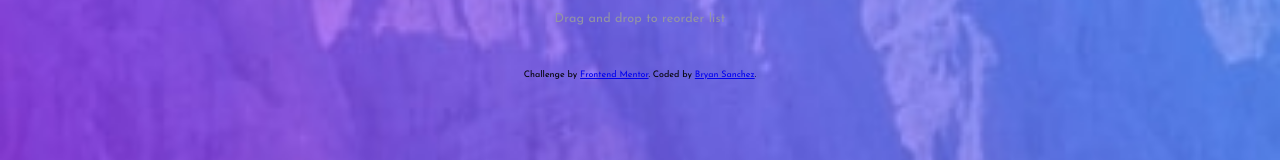
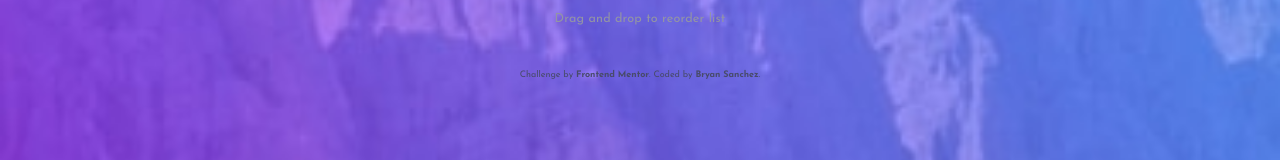
Before and after one commit to 0-BSCode/to-do-app-client, a React (Create React App) app: page / in a window 1280 px wide. Shown: the part 329-489 px from the top of the page. Built offline with nearby package versions, Linux system fonts and the light colour scheme.

Commit message:
Finished color switch feature

```diff
--- a/src/components/Body/TaskFilter/TaskFilter.js
+++ b/src/components/Body/TaskFilter/TaskFilter.js
@@ -12,7 +12,6 @@ const TaskFilter = ({setFilter, setFilteredTasks}) => {
       setFilteredTasks(tasks.filter(task => task.finished == false));
     } else if (e.target.textContent == "Completed") {
       setFilteredTasks(tasks.filter(task => task.finished == true));
-
     }
   }
 
--- a/src/components/Body/TaskFilter/styles.css
+++ b/src/components/Body/TaskFilter/styles.css
@@ -19,7 +19,7 @@
 }
 
 .filter__btn:hover {
-    color: black;
+    color: var(--text-hover-color);
     cursor: pointer;
 }
 
--- a/src/components/Body/TaskInfo/styles.css
+++ b/src/components/Body/TaskInfo/styles.css
@@ -17,6 +17,6 @@
 }
 
 .info__clear:hover {
-    color: black;
+    color: var(--text-hover-color);
     cursor: pointer;
 }
--- a/src/components/Footer/styles.css
+++ b/src/components/Footer/styles.css
@@ -4,4 +4,15 @@
     left: 50%;
     transform: translate(-50%, 0);
     width: fit-content;
+    color: var(--task-text-color);
 }
+
+.attribution a {
+    color: var(--task-text-color);
+    font-weight: 700;
+    text-decoration: none;
+}
+
+.attribution a:hover {
+    color: var(--text-hover-color);
+}
--- a/src/components/Header/Header.js
+++ b/src/components/Header/Header.js
@@ -22,13 +22,14 @@ const Header = () => {
       rootSetter.setProperty("--bg-color", rootGetter.getPropertyValue("--vl-gray"));
       rootSetter.setProperty("--card-bg-color", "white");
       rootSetter.setProperty("--task-text-color", rootGetter.getPropertyValue("--vd-gray-blue"));
+      rootSetter.setProperty("--text-hover-color", "black");
     } else {
       themeImg.setAttribute('src', `${sunIcon}`);
       rootSetter.setProperty("--bg-image", rootGetter.getPropertyValue("--bg-image-dark"));
       rootSetter.setProperty("--bg-color", rootGetter.getPropertyValue("--vd-blue"));
       rootSetter.setProperty("--card-bg-color", rootGetter.getPropertyValue("--vd-desat-blue"));
       rootSetter.setProperty("--task-text-color", rootGetter.getPropertyValue("--l-gray-blue_dark"));
-
+      rootSetter.setProperty("--text-hover-color", "white");
     }
   })
 
--- a/src/index.css
+++ b/src/index.css
@@ -39,6 +39,7 @@ the different CSS files for each component
   --bg-color: var(--vl-gray);
   --card-bg-color: white;
   --task-text-color: var(--vd-gray-blue);
+  --text-hover-color: black;
   --z-index: 0;
 }
 
```
